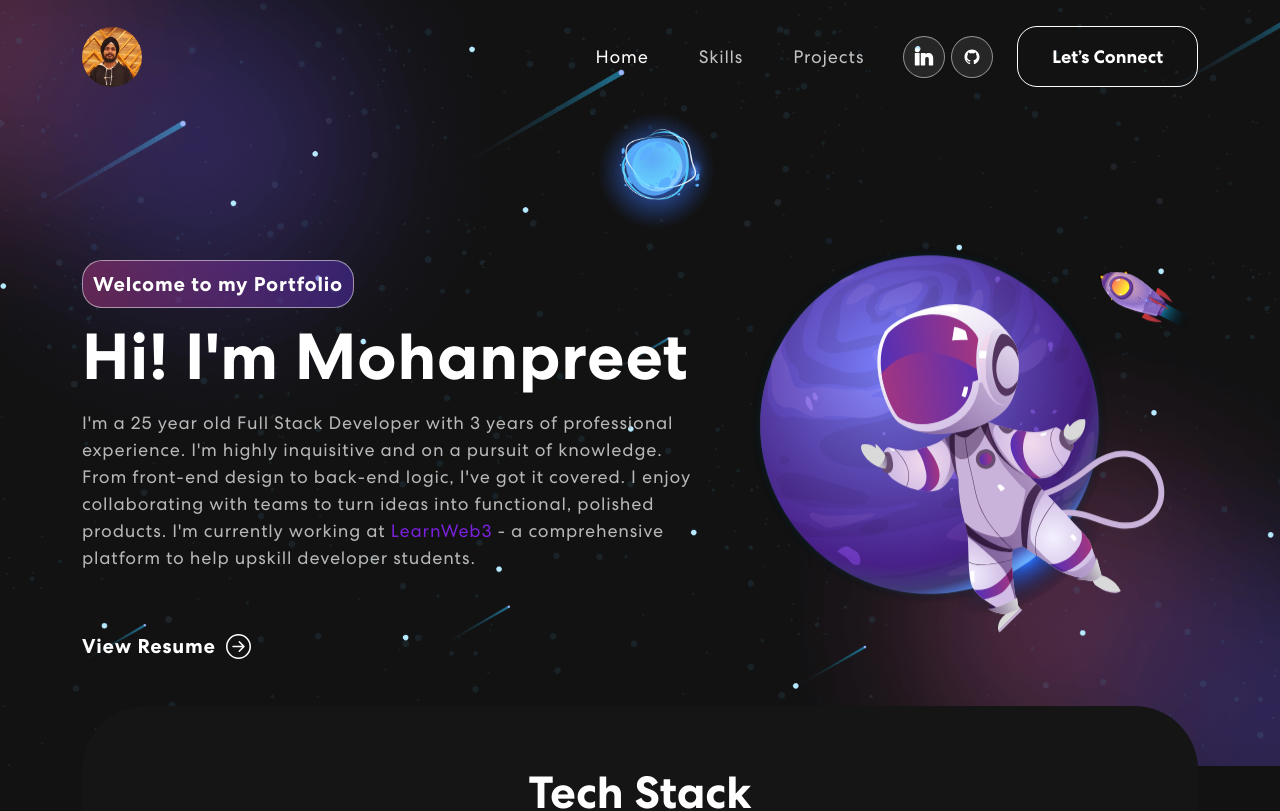
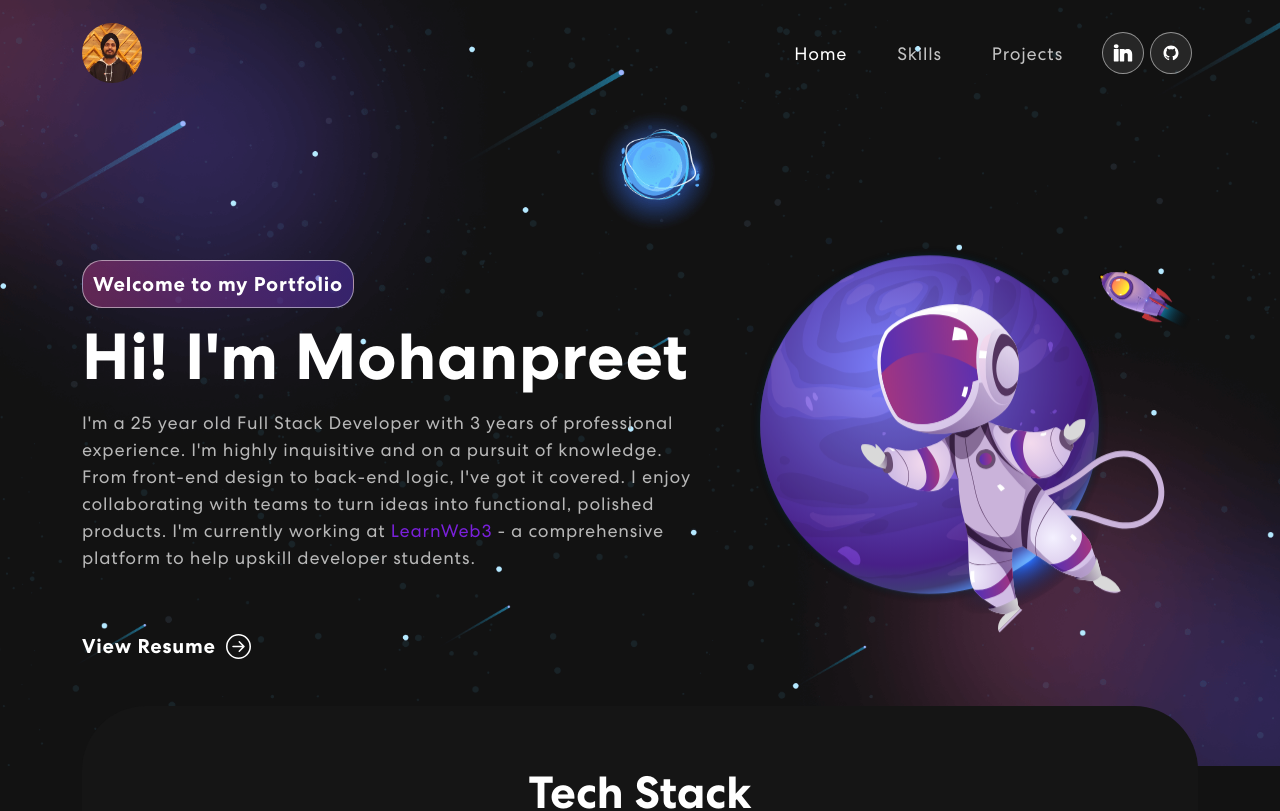
Before and after one commit to MohanpreetS/webdev_portfolio, a React (Create React App) app: page / in a window 1280 px wide. Shown: the top 811 px of the page. Built offline with nearby package versions, Linux system fonts and the light colour scheme.

Commit message:
removed redundant connect button

```diff
--- a/src/components/NavBar.js
+++ b/src/components/NavBar.js
@@ -57,9 +57,9 @@ export const NavBar = () => {
                 <a href="https://www.linkedin.com/in/mohanpreetsn/" target="_blank"><img src={navIcon1} alt="" /></a>
                 <a href="https://github.com/MohanpreetS" target="_blank"><img id="small-icon" src={gitIcon} alt="" /></a>
               </div>
-              <HashLink to='#connect'>
+              {/* <HashLink to='#connect'>
                 <button className="vvd" style={{"border-radius": "20px"}}><span>Let’s Connect</span></button>
-              </HashLink>
+              </HashLink> */}
             </span>
           </Navbar.Collapse>
         </Container>
```
